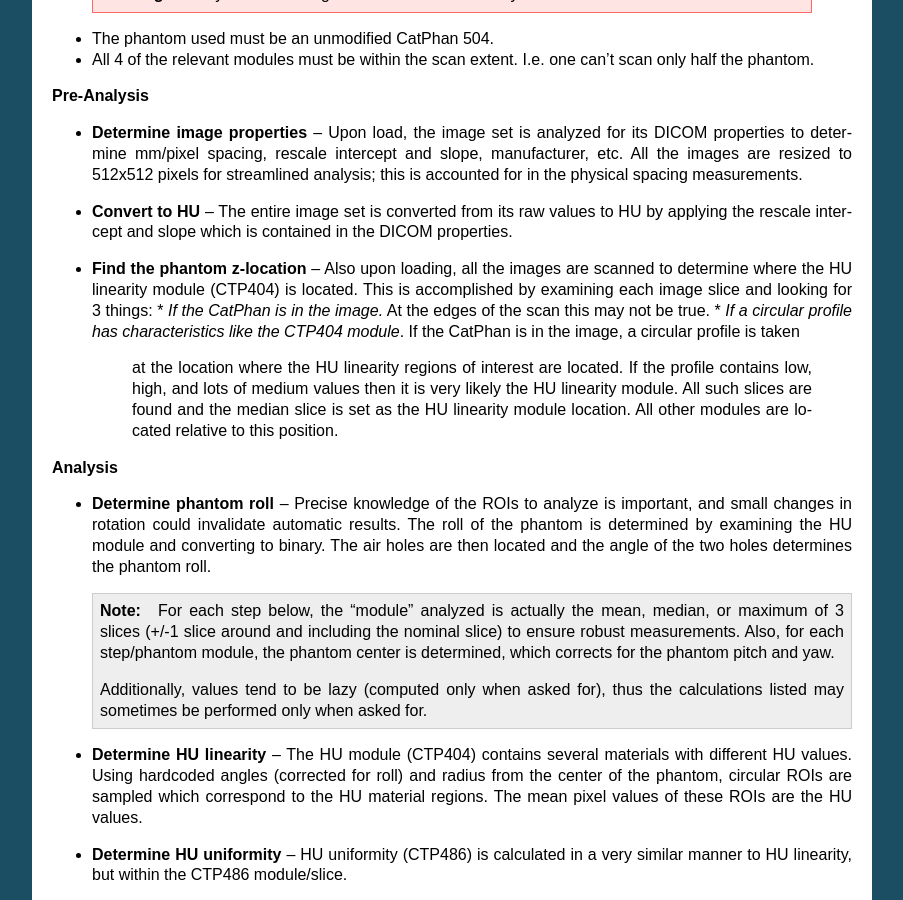
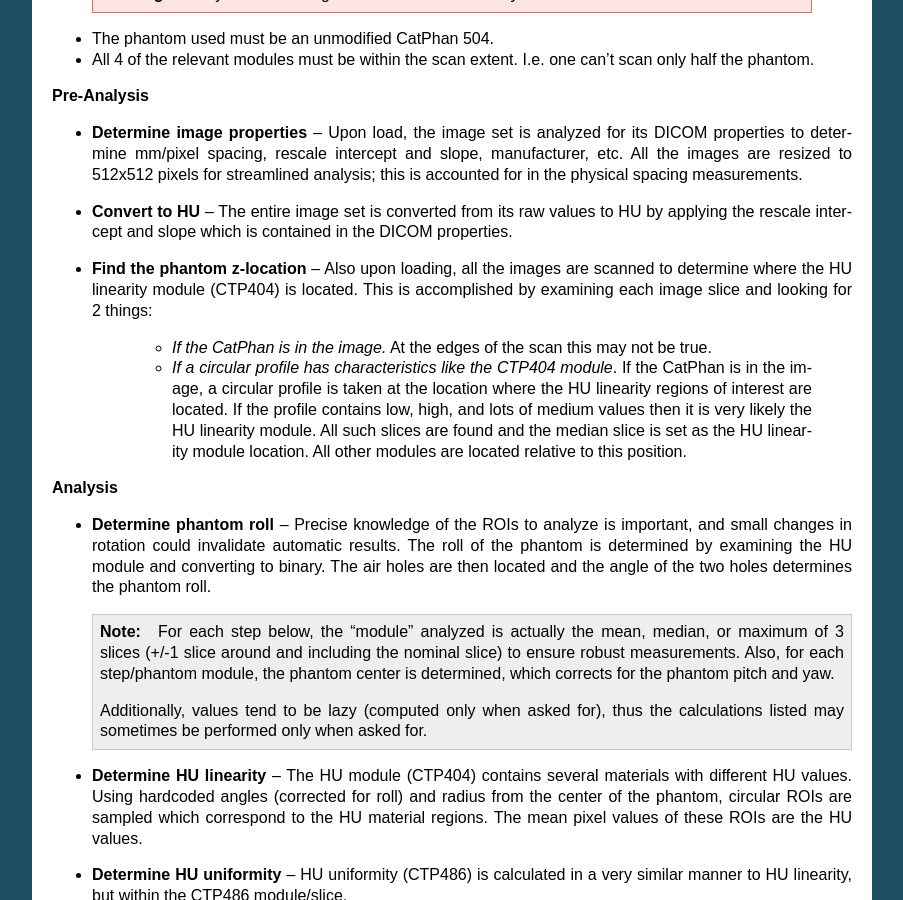
Before and after one commit to jrkerns/pylinac, a Sphinx documentation site: the page built from docs/source/cbct_docs.rst, in a window 1280 px wide and 900 px high, scrolled down 2548 px. Shown: the whole window, without its empty margins (198-1101 px from the left). Built offline with Sphinx 7.4.7, drawn with Linux system fonts in a browser that asks for light colours.

Commit message:
fixed list item issue

```diff
--- a/docs/source/cbct_docs.rst
+++ b/docs/source/cbct_docs.rst
@@ -109,12 +109,13 @@ The CBCT module is based on the tests and values given in the CatPhan 504 Manual
 * **Convert to HU** -- The entire image set is converted from its raw values to HU by applying the rescale intercept
   and slope which is contained in the DICOM properties.
 * **Find the phantom z-location** -- Also upon loading, all the images are scanned to determine where the HU linearity
-  module (CTP404) is located. This is accomplished by examining each image slice and looking for 3 things:
-  * *If the CatPhan is in the image.* At the edges of the scan this may not be true.
-  * *If a circular profile has characteristics like the CTP404 module*. If the CatPhan is in the image, a circular profile is taken
-    at the location where the HU linearity regions of interest are located. If the profile contains low, high, and lots of medium
-    values then it is very likely the HU linearity module. All such slices are found and the median slice is set as the
-    HU linearity module location. All other modules are located relative to this position.
+  module (CTP404) is located. This is accomplished by examining each image slice and looking for 2 things:
+
+    * *If the CatPhan is in the image.* At the edges of the scan this may not be true.
+    * *If a circular profile has characteristics like the CTP404 module*. If the CatPhan is in the image, a circular profile is taken
+      at the location where the HU linearity regions of interest are located. If the profile contains low, high, and lots of medium
+      values then it is very likely the HU linearity module. All such slices are found and the median slice is set as the
+      HU linearity module location. All other modules are located relative to this position.
 
 **Analysis**
 
```
